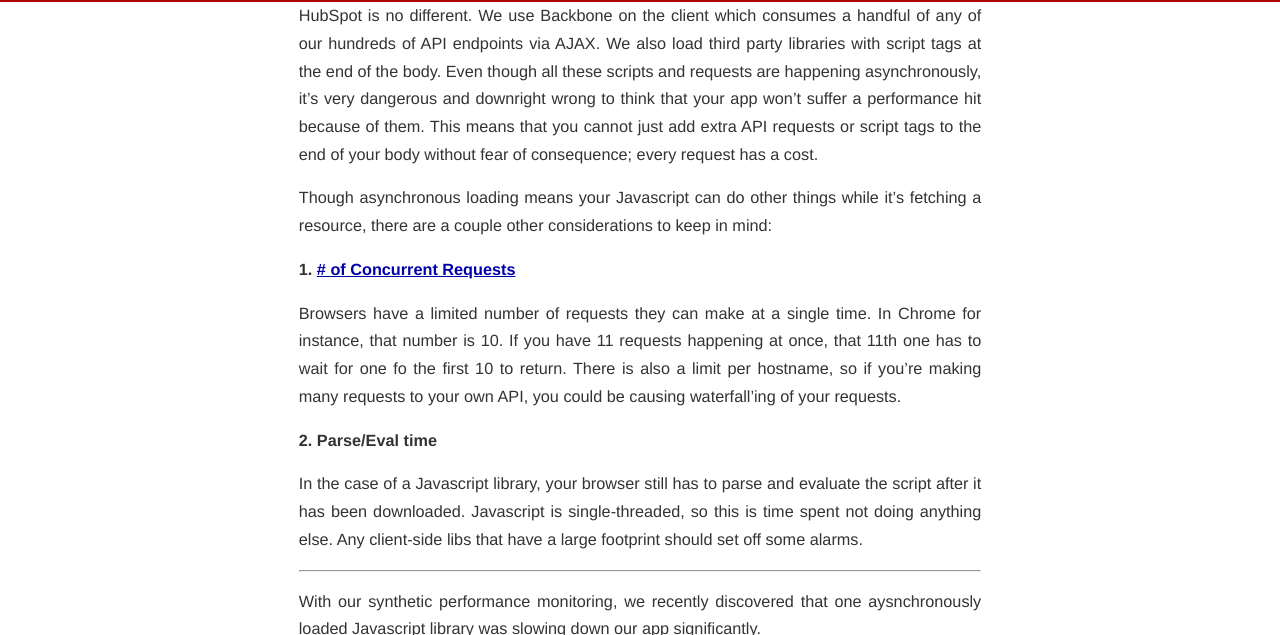
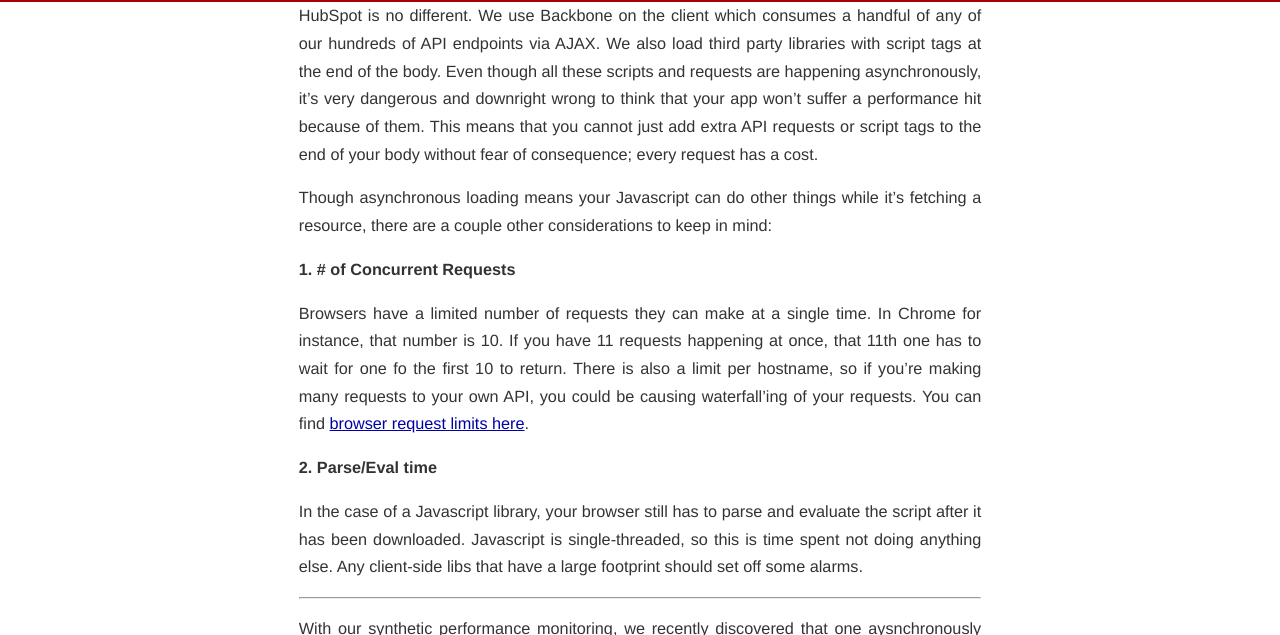
Before and after one commit to eipark/eipark.github.io, a Jekyll site: the page built from _posts/2014-12-05-async-performance-hit.markdown, in a window 1280 px wide and 900 px high, scrolled down 336 px, cut to the strip 0-635 px from the top of the window. Built offline with Jekyll 4.4.1, drawn with Linux system fonts in a browser that asks for light colours; Markdown is read by kramdown in place of the engine named in the settings; comment, search, counter and statistics services are not loaded.

Commit message:
limits async

```diff
--- a/_posts/2014-12-05-async-performance-hit.markdown
+++ b/_posts/2014-12-05-async-performance-hit.markdown
@@ -10,9 +10,9 @@ Javascript heavy apps and libraries have become much more prevalent on the web,
 
 Though asynchronous loading means your Javascript can do other things while it's fetching a resource, there are a couple other considerations to keep in mind:
 
-## 1. [# of Concurrent Requests](http://www.browserscope.org/?category=network)
+## 1. # of Concurrent Requests
 
-Browsers have a limited number of requests they can make at a single time. In Chrome for instance, that number is 10. If you have 11 requests happening at once, that 11th one has to wait for one fo the first 10 to return. There is also a limit per hostname, so if you're making many requests to your own API, you could be causing waterfall'ing of your requests.
+Browsers have a limited number of requests they can make at a single time. In Chrome for instance, that number is 10. If you have 11 requests happening at once, that 11th one has to wait for one fo the first 10 to return. There is also a limit per hostname, so if you're making many requests to your own API, you could be causing waterfall'ing of your requests. You can find [browser request limits here](http://www.browserscope.org/?category=network).
 
 ## 2. Parse/Eval time
 
```
